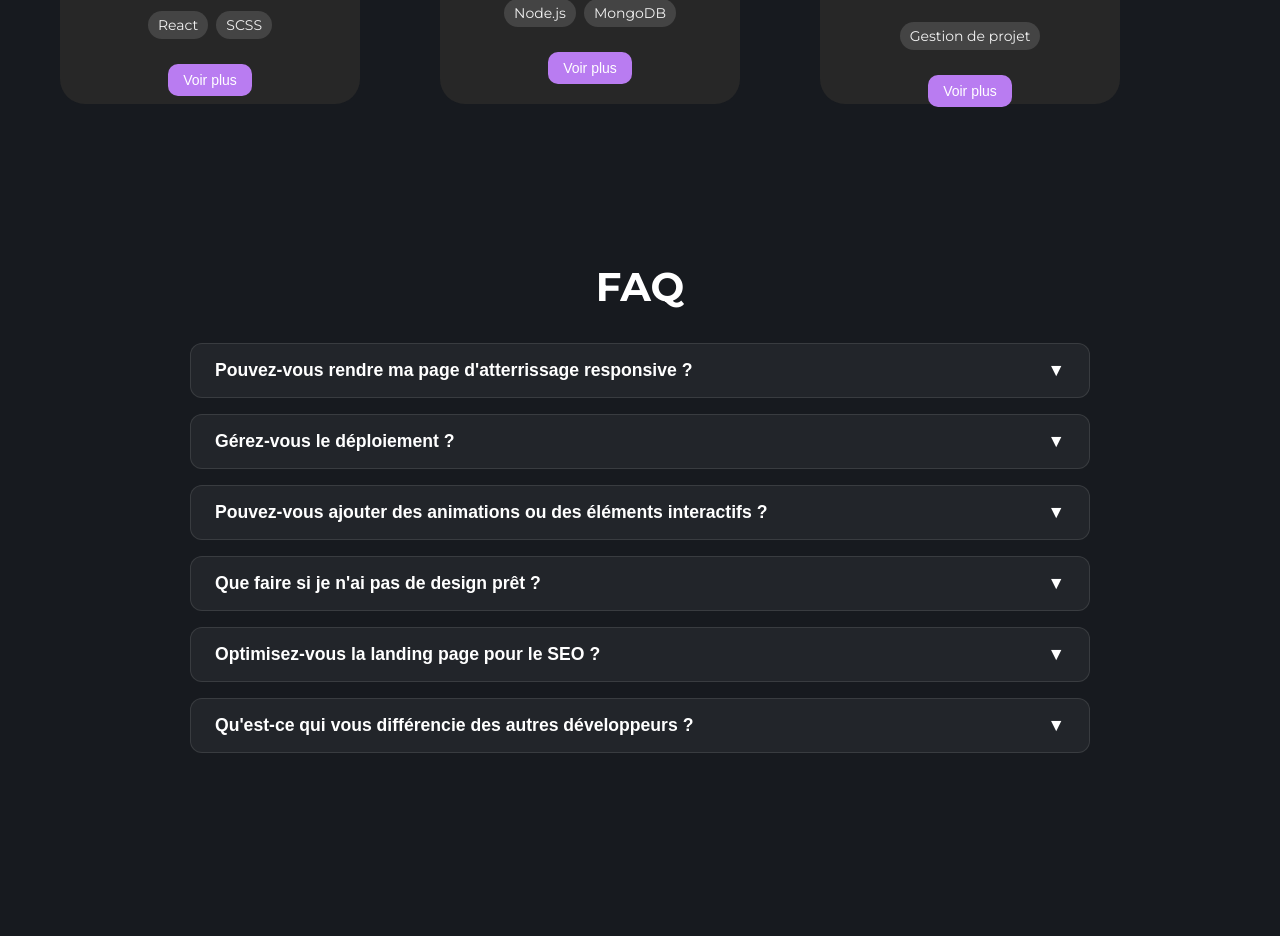
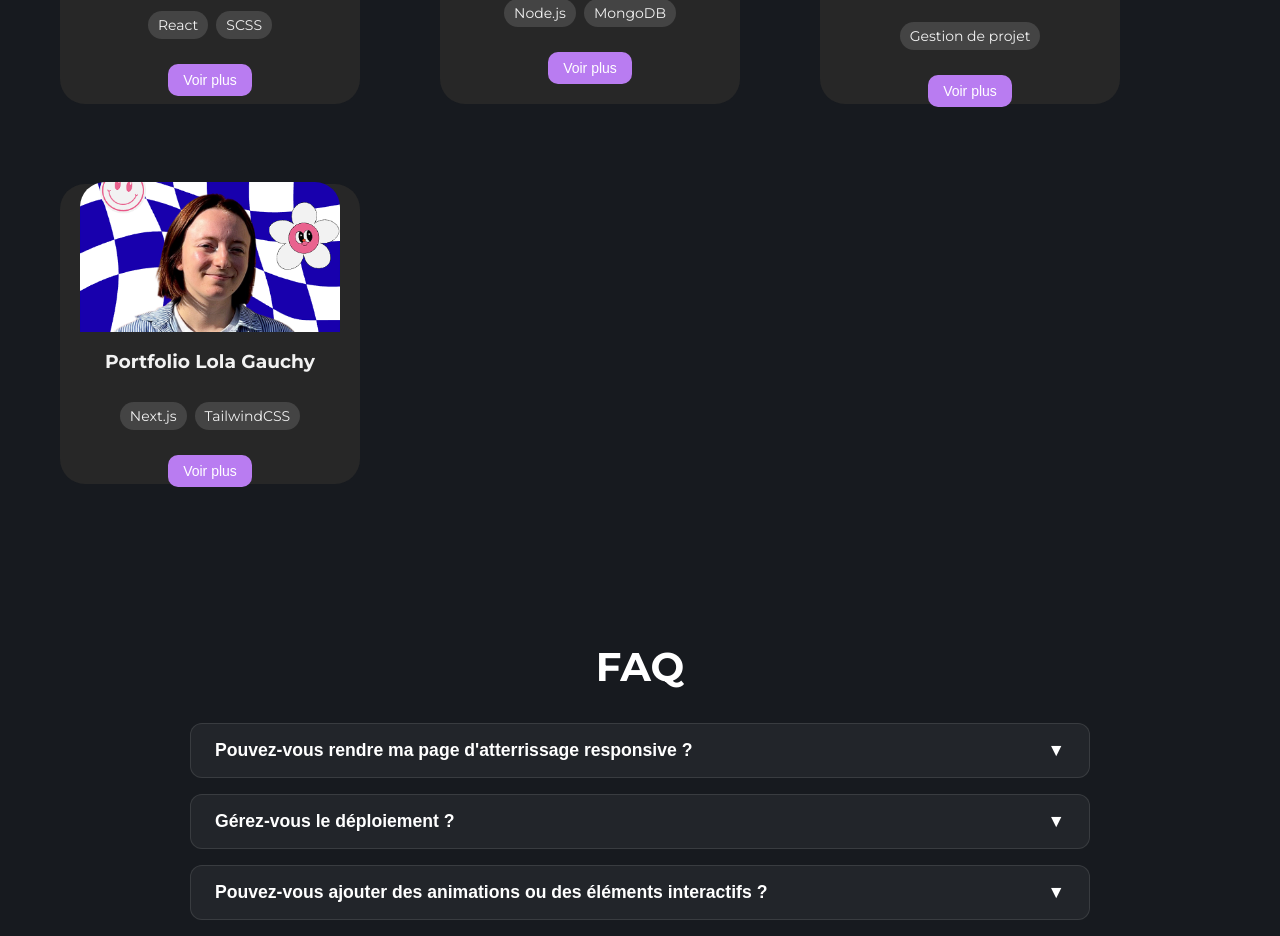
Before and after one commit to JevinFC/Portfolio, a React (Vite) app: page / in a window 1280 px wide. Shown: the part 2240-3176 px from the top of the page. Built offline with nearby package versions, Linux system fonts and the light colour scheme.

Commit message:
added portfolioLola to projects

```diff
--- a/src/components/languageContext.jsx
+++ b/src/components/languageContext.jsx
@@ -40,6 +40,8 @@ const translations = {
     project5Desc:"Ce projet est un site de gestion de livres. Il m'a permis d'apprendre à utiliser Node.js pour créer une API et de travailler avec une base de données MongoDB.",
     project6Title: "Qwenta",
     project6Desc:"Ce projet est un site de gestion de menus pour un restaurant. Il m'a permis de travailler sur la gestion d'un projet. Et de découvrir la méthodologie Agile.",
+    project7Title: "Portfolio Lola Gauchy",
+    project7Desc:"Ce projet est un site de portfolio pour une freelance en marketing digital. Il m'a permis de travailler avec Next.js et TailwindCSS pour créer un site web moderne et responsive.",
     githubProject:"Voir le GitHub du projet",
     linkProject:"Voir le site du projet",
     gestionDeProjet:"Gestion de projet",
@@ -195,6 +197,8 @@ const translations = {
     project5Desc:"This project is a book management site. It allowed me to learn how to use Node.js to create an API and work with a MongoDB database.",
     project6Title: "Qwenta",
     project6Desc:"This project is a menu management site for a restaurant. It allowed me to work on project management and discover Agile methodology.",
+    project7Title: "Portfolio Lola Gauchy",
+    project7Desc:"This project is a portfolio site for a freelance digital marketer. It allowed me to work with Next.js and TailwindCSS to create a modern and responsive website.",
     githubProject:"See the project's GitHub",
     linkProject:"See the project's website",
     gestionDeProjet:"Project management",
--- a/src/components/projets/projects.jsx
+++ b/src/components/projets/projects.jsx
@@ -6,6 +6,7 @@ import imgNinaCarducci from "/src/assets/imgprojects/ninaCarducci.png";
 import imgKasa from "/src/assets/imgprojects/kasa.png";
 import imgMVG from "/src/assets/imgprojects/MVG.png";
 import imgMenuMaker from "/src/assets/imgprojects/menuMaker.png";
+import imgPortfolioLola from "/src/assets/imgprojects/portfolioLola.png";
 import { useLanguage } from "../languageContext.jsx";
 function Projects() {
   const { t } = useLanguage();
@@ -61,6 +62,14 @@ function Projects() {
         competences={[t("gestionDeProjet")]}
         descriptionProjects={t("project6Desc")}
       />
+      <CardProjects
+      imgProjects={imgPortfolioLola}
+      linkProjects="https://lolagauchy.fr"
+      githubProjects="https://github.com/JevinFC/portfolioLola"
+      titleProjects={t("project7Title")}
+      competences={["Next.js", "TailwindCSS"]}
+      descriptionProjects={t("project7Desc")}
+      />
     </div>
      </section>
   );
```
Also changed, not shown: src/assets/imgprojects/portfolioLola.png (added).
